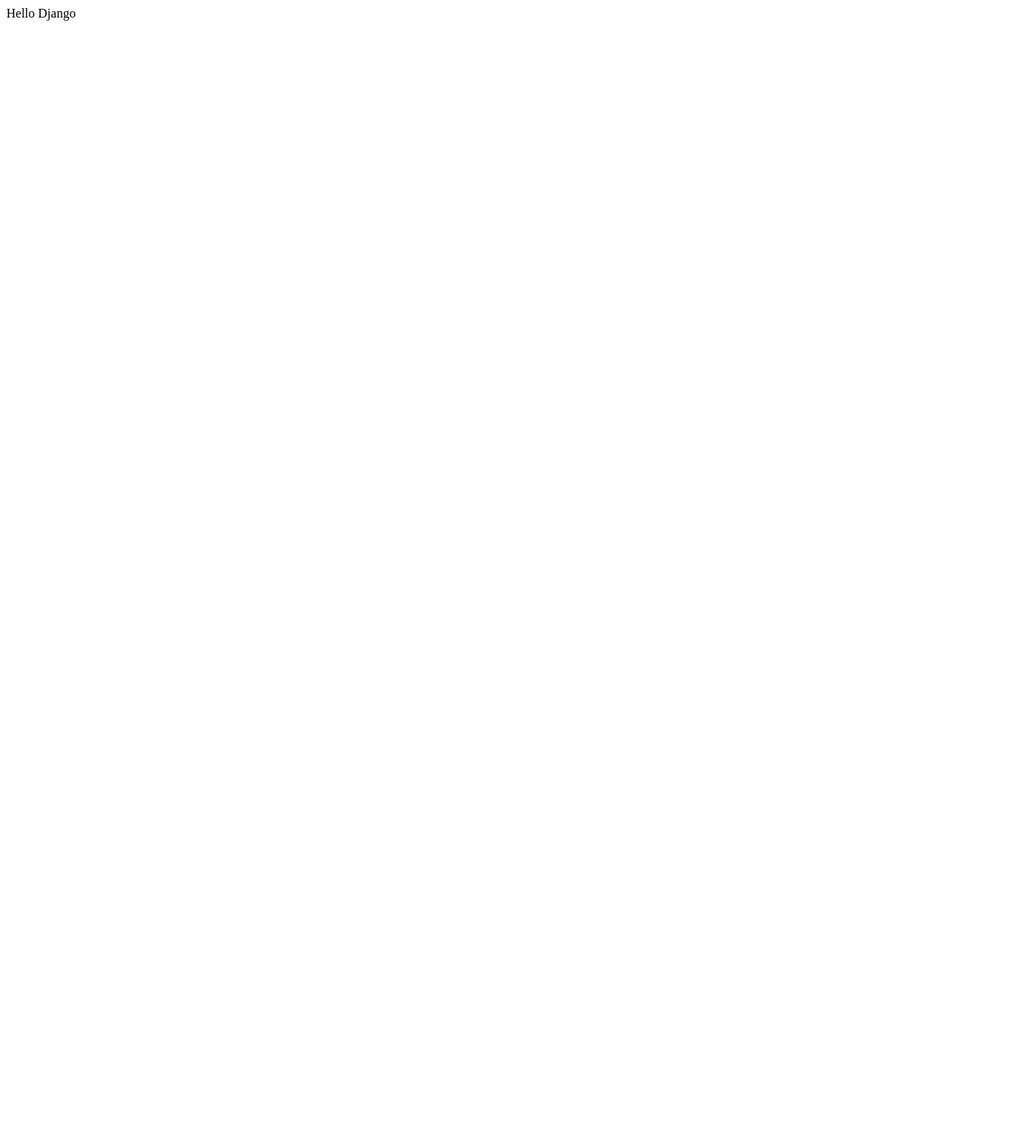
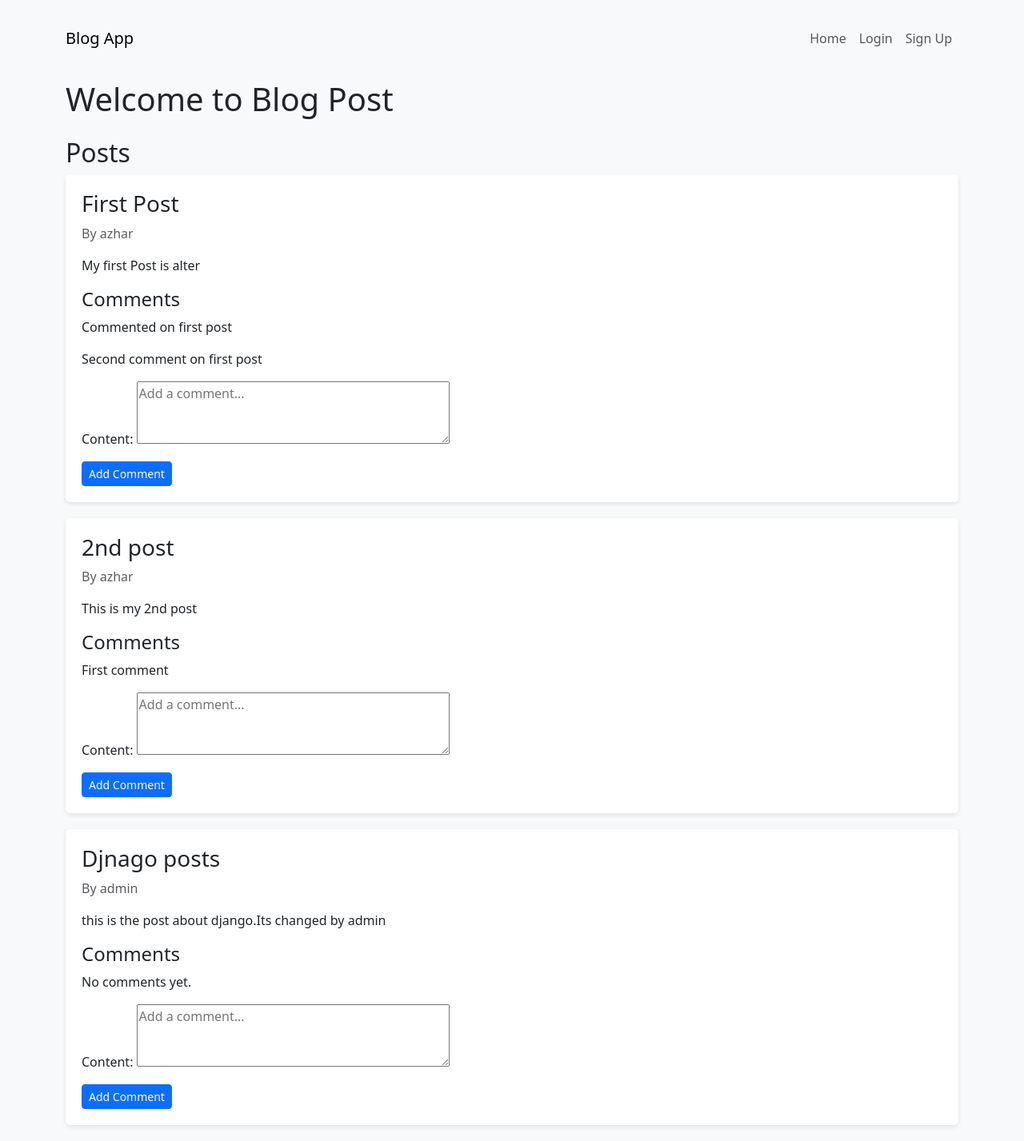
Before and after one commit to Azhar-Sharif/Django-Blog-App, a Django app: page / in a window 1280 px wide. Before the commit the page is almost empty. Shown: the whole page at 80% size. Before the commit the page ends 26 px from the top, so only its background shows below. Run offline with Django 5.2, Linux system fonts and the light colour scheme; data comes from the database, SQL or seed files in the repository; both versions use the stored data as it was after the commit.

Commit message:
Add styling

```diff
--- a/blog/forms.py
+++ b/blog/forms.py
@@ -1,6 +1,6 @@
 from django import forms
 from django.contrib.auth.models import User
-from .models import Post
+from .models import Post,Comment
 
 class PostForm(forms.ModelForm):
     class Meta:
@@ -39,3 +39,11 @@ class UserCreationForm(forms.ModelForm):
            if commit:
                user.save()
            return user
+
+class CommentForm(forms.ModelForm):
+    class Meta:
+        model = Comment
+        fields = ['content']
+        widgets = {
+            'content': forms.Textarea(attrs={'rows': 3, 'placeholder': 'Add a comment...'}),
+        }
--- a/blog/models.py
+++ b/blog/models.py
@@ -12,9 +12,9 @@ class Post(models.Model):
         return self.title
 
 class Comment(models.Model):
-    post = models.ForeignKey(Post,on_delete=models.CASCADE,
-    related_name="comments")
+    post = models.ForeignKey(Post,on_delete=models.CASCADE, related_name="comments")
     content = models.TextField()
+    author = models.ForeignKey(User, on_delete=models.SET_NULL, null=True, blank=True, related_name='comments')
 
     def __str__(self):
         return f"Comment on {self.post.title}"
--- a/blog/static/blog/css/style.css
+++ b/blog/static/blog/css/style.css
@@ -1,52 +1,16 @@
 body {
-       font-family: Arial, sans-serif;
-       background-color: #f0f0f0;
-       text-align: center;
-       padding: 50px;
-   }
-   h1 {
-       color: #2c3e50;
-   }
-   h2 {
-       color: #34495e;
-   }
-   h3 {
-       color: #7f8c8d;
-       font-size: 16px;
-       margin-top: 10px;
-   }
-   p {
-       color: #7f8c8d;
-       font-size: 18px;
-   }
-   ul {
-       list-style-type: none;
-       padding: 0;
-   }
-   li {
-       margin: 10px 0;
-   }
-   ul ul {
-       margin-left: 20px;
-   }
-   form {
-       margin: 20px 0;
-   }
-   button {
-       background-color: #2c3e50;
-       color: white;
-       padding: 10px 20px;
-       border: none;
-       cursor: pointer;
-   }
-   button:hover {
-       background-color: #34495e;
-   }
-   a {
-       color: #2c3e50;
-       text-decoration: none;
-       margin-left: 10px;
-   }
-   a:hover {
-       text-decoration: underline;
-   }
+         background-color: #f8f9fa;
+     }
+     .container {
+         margin-top: 20px;
+     }
+     .post {
+         background: white;
+         padding: 20px;
+         margin-bottom: 20px;
+         border-radius: 5px;
+         box-shadow: 0 2px 5px rgba(0,0,0,0.1);
+     }
+     .navbar {
+         margin-bottom: 20px;
+     }
--- a/blog/templates/blog/home.html
+++ b/blog/templates/blog/home.html
@@ -1,40 +1,63 @@
+
   {% load static %}
   <!DOCTYPE html>
-<html>
+  <html lang="en">
   <head>
+      <meta charset="UTF-8">
+      <meta name="viewport" content="width=device-width, initial-scale=1.0">
       <title>Blog Home</title>
+      <link href="https://cdn.jsdelivr.net/npm/bootstrap@5.3.3/dist/css/bootstrap.min.css" rel="stylesheet">
       <link rel="stylesheet" href="{% static 'blog/css/style.css' %}">
   </head>
   <body>
-    <h1>Welcome, {{ name|upper }}</h1>
+      <nav class="navbar navbar-expand-lg navbar-light bg-light">
+          <div class="container">
+              <a class="navbar-brand" href="{% url 'home' %}">Blog App</a>
+              <div class="navbar-nav">
+                  <a class="nav-link" href="{% url 'home' %}">Home</a>
                   {% if user.is_authenticated %}
-        <p>Logged in as {{ user.username }} | <form action="{% url 'logout' %}" method="post" style="display:inline;">
+                      <a class="nav-link" href="{% url 'post_create' %}">New Post</a>
+                      <form action="{% url 'logout' %}" method="post" class="d-inline">
                           {% csrf_token %}
-      <button type="submit">Logout</button>
-  </form></p>
-        <a href="{% url 'post_create' %}">Create New Post</a>
+                          <button type="submit" class="nav-link btn btn-link">Logout</button>
+                      </form>
                   {% else %}
-        <p><a href="{% url 'login' %}">Login</a> | <a href="{% url 'signup' %}">Sign Up</a></p>
+                      <a class="nav-link" href="{% url 'login' %}">Login</a>
+                      <a class="nav-link" href="{% url 'signup' %}">Sign Up</a>
                   {% endif %}
+              </div>
+          </div>
+      </nav>
+      <div class="container">
+          <h1 class="my-4">Welcome to Blog Post</h1>
           <h2>Posts</h2>
           {% for post in posts %}
-        <div>
+              <div class="post">
                   <h3>{{ post.title }}</h3>
-            <p>By {{ post.author.username }}</p>
+                  <p class="text-muted">By {{ post.author.username }}</p>
                   <p>{{ post.body }}</p>
                   {% if user.is_authenticated and user == post.author %}
-                <a href="{% url 'post_update' post.id %}">Edit</a>
-                <a href="{% url 'post_delete' post.id %}">Delete</a>
+                      <a href="{% url 'post_update' post.id %}" class="btn btn-primary btn-sm">Edit</a>
+                      <a href="{% url 'post_delete' post.id %}" class="btn btn-danger btn-sm">Delete</a>
                   {% endif %}
                   <h4>Comments</h4>
                   {% for comment in post.comments.all %}
-                <p>{{ comment.content }}</p>
+                      <p>{{ comment.content }}</small></p>
                   {% empty %}
                       <p>No comments yet.</p>
                   {% endfor %}
+                  <form method="post" action="{% url 'comment_create' post.id %}">
+                    {% csrf_token %}
+                    <div class="form-group mb-3">
+                        {{ comment_form.as_p }}
+                    </div>
+                    <button type="submit" class="btn btn-primary btn-sm">Add Comment</button>
+                </form>
               </div>
           {% empty %}
               <p>No posts available.</p>
           {% endfor %}
+      </div>
+      <script src="https://cdn.jsdelivr.net/npm/bootstrap@5.3.3/dist/js/bootstrap.bundle.min.js"></script>
   </body>
   </html>
--- a/blog/views.py
+++ b/blog/views.py
@@ -3,16 +3,15 @@ from django.shortcuts import render, get_object_or_404, redirect
 from django.contrib.auth.decorators import login_required
 from datetime import datetime
 from .models import Post
-from .forms import PostForm, UserCreationForm
+from .forms import PostForm, UserCreationForm,CommentForm
 
-def hello_view(request):
-    return HttpResponse("Hello Django")
 
 def home_view(request):
     posts = Post.objects.all().prefetch_related('comments')
+    comment_form = CommentForm()
     context = {
-        'name': 'User',
         'posts': posts,
+        'comment_form': comment_form,
     }
     return render(request, 'blog/home.html', context)
 
@@ -62,3 +61,16 @@ def signup(request):
     else:
         form = UserCreationForm()
     return render(request, 'blog/signup.html', {'form': form})
+
+def comment_create(request, post_id):
+    post = get_object_or_404(Post, id=post_id)
+    if request.method == 'POST':
+        form = CommentForm(request.POST)
+        if form.is_valid():
+            comment = form.save(commit=False)
+            comment.post = post
+            if request.user.is_authenticated:
+                comment.author = request.user
+            comment.save()
+            return redirect('home')
+    return redirect('home')
--- a/blog_app/urls.py
+++ b/blog_app/urls.py
@@ -17,15 +17,15 @@ Including another URLconf
 from django.contrib import admin
 from django.urls import path,include
 from django.contrib.auth.views import LoginView, LogoutView
-from blog.views import hello_view, home_view, post_create, post_update, post_delete, signup
+from blog.views import home_view, post_create, post_update, post_delete, signup,comment_create
 
 urlpatterns = [
     path('admin/', admin.site.urls),
-    path('', hello_view , name='hello'),
-    path("home/",home_view, name='home'),
+    path("",home_view, name='home'),
     path("post/new/",post_create,name="post_create"),
     path("post/<int:post_id>/edit/",post_update, name ="post_update"),
     path("post/<int:post_id>/delete/",post_delete,name="post_delete"),
+    path('post/<int:post_id>/comment/', comment_create, name='comment_create'),
     path('login/', LoginView.as_view(template_name='blog/login.html'), name='login'),
     path('logout/', LogoutView.as_view(next_page='home'), name='logout'),
     path('signup/', signup, name='signup'),
```
Also changed, not shown: blog/templates/blog/login.html (+19 -9 lines), blog/migrations/0002_comment_author.py (added), db.sqlite3. Lines whose indentation alone changed are shown as unchanged.
